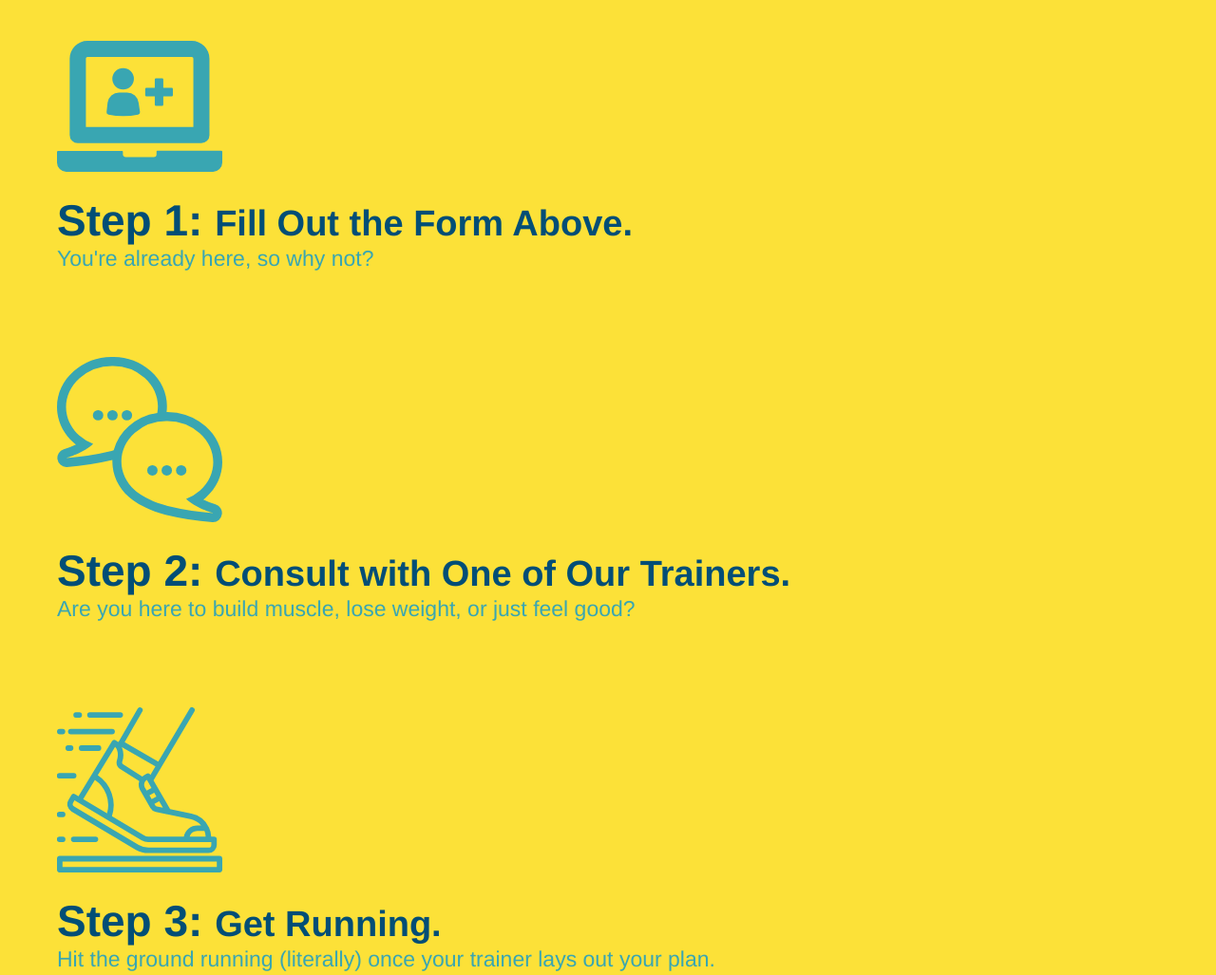
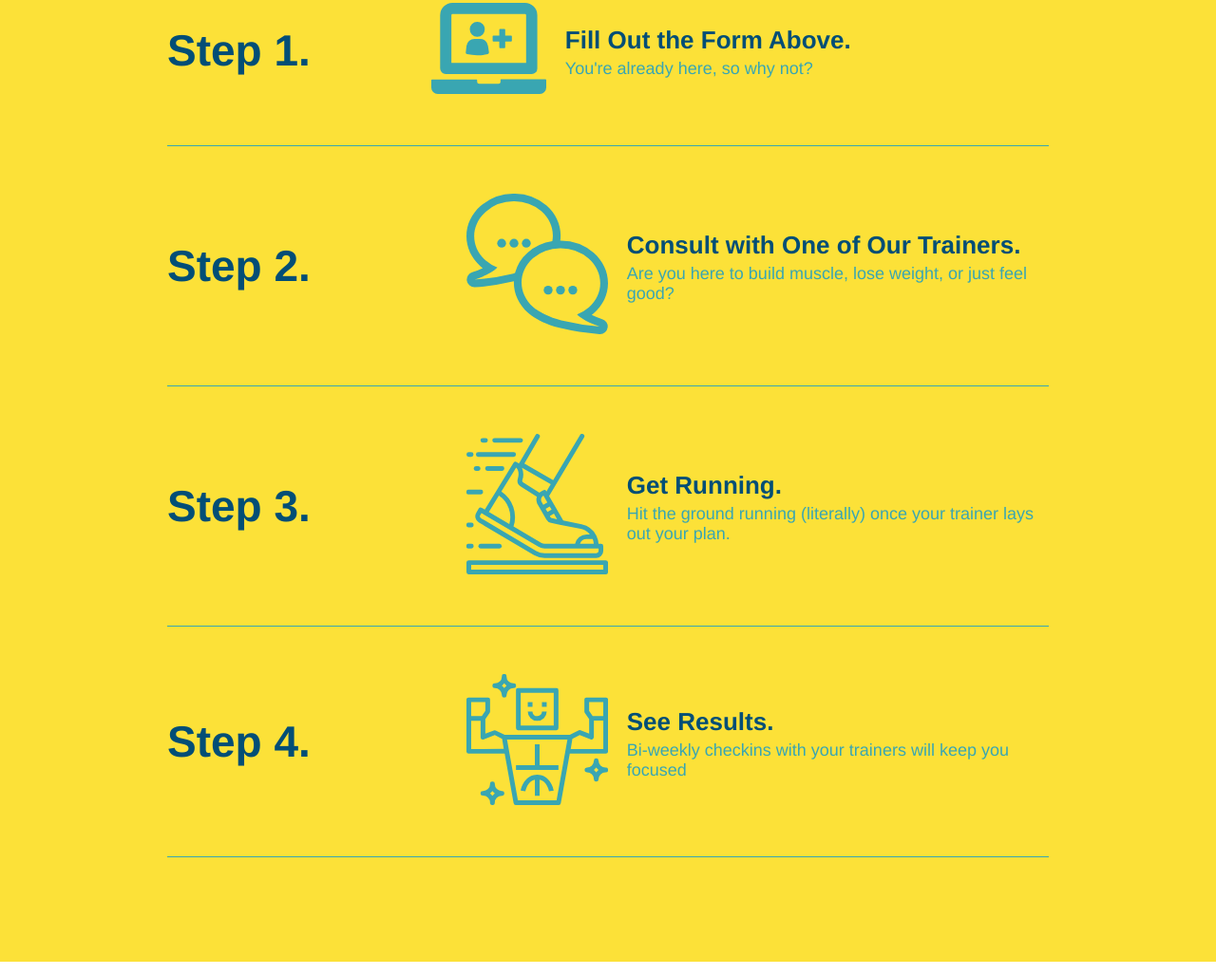
Before and after one commit to AChung92/run-buddy, a plain HTML site: page index.html in a window 1280 px wide. Shown: the part 1343-2370 px from the top of the page at 95% size. Drawn offline with Linux system fonts and the light colour scheme.

Commit message:
add flexbox to the steps

```diff
--- a/assets/css/style.css
+++ b/assets/css/style.css
@@ -174,28 +174,50 @@ section {
     border-color: #39a6b2;
 }
 
-.steps div {
-    margin-bottom: 80px;
+.step {
+    margin: 50px auto;
+    padding-bottom: 50px;
+    width: 80%;
+    border-bottom: 1px solid #39a6b2;
+    display: flex;
+    flex-wrap: wrap;
+    align-items: center;
+    justify-content: space-between;
+}
+.step h3 {
+    color: #024e76;
+    font-size: 46px;
+    flex: 1 30%;
 }
 
-.steps img {
-    width: 15%;
-    margin: 10px 0;
+.step-info {
+    flex: 2 70%;
+    display: flex;
+    flex-wrap: wrap;
+    align-items: center;
 }
 
-.steps h3 {
-    color: #024e76;
-    font-size: 46px;
-    margin-top: 10px;
+.step-img {
+    flex: 1 12%;
+    margin-right: 20px;
 }
 
-.steps p {
-    color: #39a6b2;
-    font-size: 23px;
+.step-img img {
+    max-width: 100%;
 }
 
-.steps span {
-    font-size:38px;
+.step-text {
+    flex: 12;
+}
+.step-text p {
+    color: #39a6b2;
+    font-size: 18px;
+}
+
+.step-text h4 {
+    font-size: 26px;
+    line-height: 1.5;
+    color: #024e76;
 }
 
 .trainers {
--- a/index.html
+++ b/index.html
@@ -90,29 +90,58 @@
             <h2 class="section-title secondary-border">What You Do</h2>
         </div>
 
-        <div>
-    <!-- instert this img element -->
+        <div class="step">
+            <h3>Step 1.</h3>
+            <div class="step-info">
+                <div class="step-img">
                     <img src="./assets/images/step-1.svg" alt="" />
-            <h3>Step 1: <span>Fill Out the Form Above.</span></h3>
+                </div>
+
+                <div class="step-text">
+                    <h4>Fill Out the Form Above.</h4>
                     <p>You're already here, so why not?</p>
                 </div>
+            </div>
+        </div>
 
-        <div>
+        <div class="step">
+            <div class="step-info">
+                <h3>Step 2. </h3>
+                <div class="step-img">
                     <img src="./assets/images/step-2.svg" alt="" />
-            <h3>Step 2: <span>Consult with One of Our Trainers.</span></h3>
+                </div>
+                <div class="step-text">
+                    <h4>Consult with One of Our Trainers.</h4>
                     <p>Are you here to build muscle, lose weight, or just feel good?</p>
                 </div>
+            </div>
+        </div>
 
-        <div>
+        <div class="step">
+            <div class="step-info">
+                <h3>Step 3. </h3>
+                <div class="step-img">
                     <img src="./assets/images/step-3.svg" alt="" />
-            <h3>Step 3: <span>Get Running.</span></h3>
+                </div>
+                <div class="step-text">
+                    <h4>Get Running.</h4>
                     <p>Hit the ground running (literally) once your trainer lays out your plan.</p>
                 </div>
+            </div>
+        </div>
 
-        <div>
+        <div class="step">
+            <div class="step-info">
+                <h3>Step 4. </h3>
+
+                <div class="step-img">
                     <img src="./assets/images/step-4.svg" alt="" />
-            <h3>Step 4: <span>See Results.</span></h3>
+                </div>
+                <div class="step-text">
+                    <h4>See Results.</h4>
                     <p>Bi-weekly checkins with your trainers will keep you focused</p>
+                </div>
+            </div>
         </div>
     </section>
 
```
Lines whose indentation alone changed are shown as unchanged.
